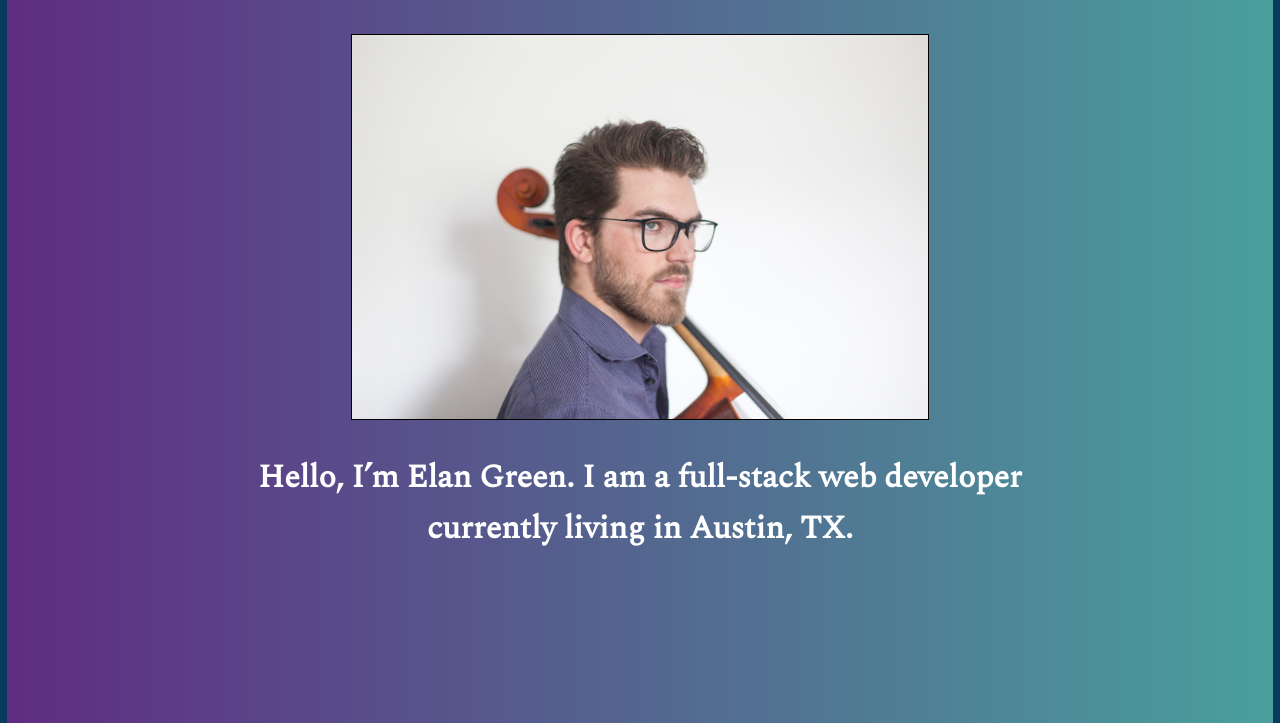
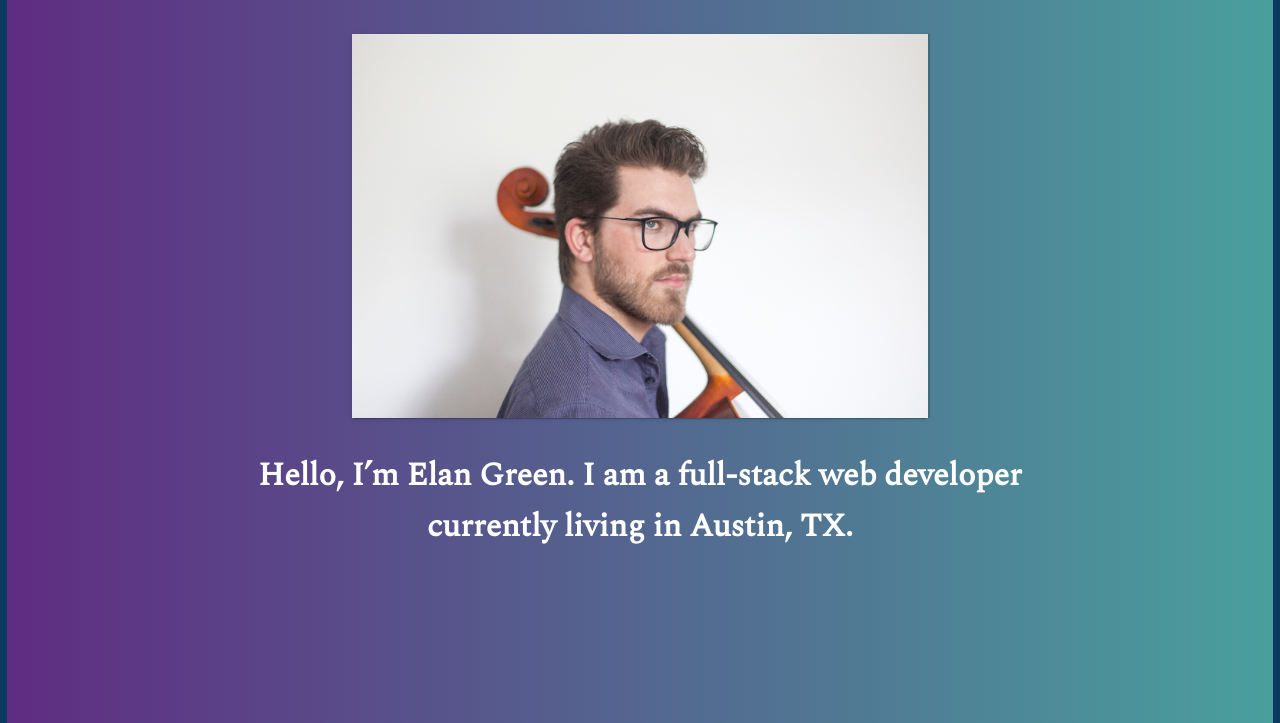
Before and after one commit to elang5/elan-portfolio-website, a plain HTML site: page index.html in a window 1280 px wide. Shown: the part 77-800 px from the top of the page. Drawn offline with nearby package versions, Linux system fonts and the light colour scheme.

Commit message:
added box shadow in lieu of black border

```diff
--- a/styles/main.css
+++ b/styles/main.css
@@ -135,6 +135,7 @@ button {
 }
 
 .ratemusic, .spaced-repetition {
+    box-shadow: 2px 0 rgba(0, 0, 0, 0.14), 0 1px 5px 0 rgba(0, 0, 0, 0.12), 0 3px 1px -2px rgba(0, 0, 0, 0.2);
     max-width: 600px;
     width: 75vw;
 }
@@ -175,7 +176,7 @@ p {
 }
 
 .header-photo {
-    border: 1px solid black;
+    box-shadow: 2px 0 rgba(0, 0, 0, 0.14), 0 1px 5px 0 rgba(0, 0, 0, 0.12), 0 3px 1px -2px rgba(0, 0, 0, 0.2);
     margin-bottom: 2em;
     max-width: 80vw;
 }
```
